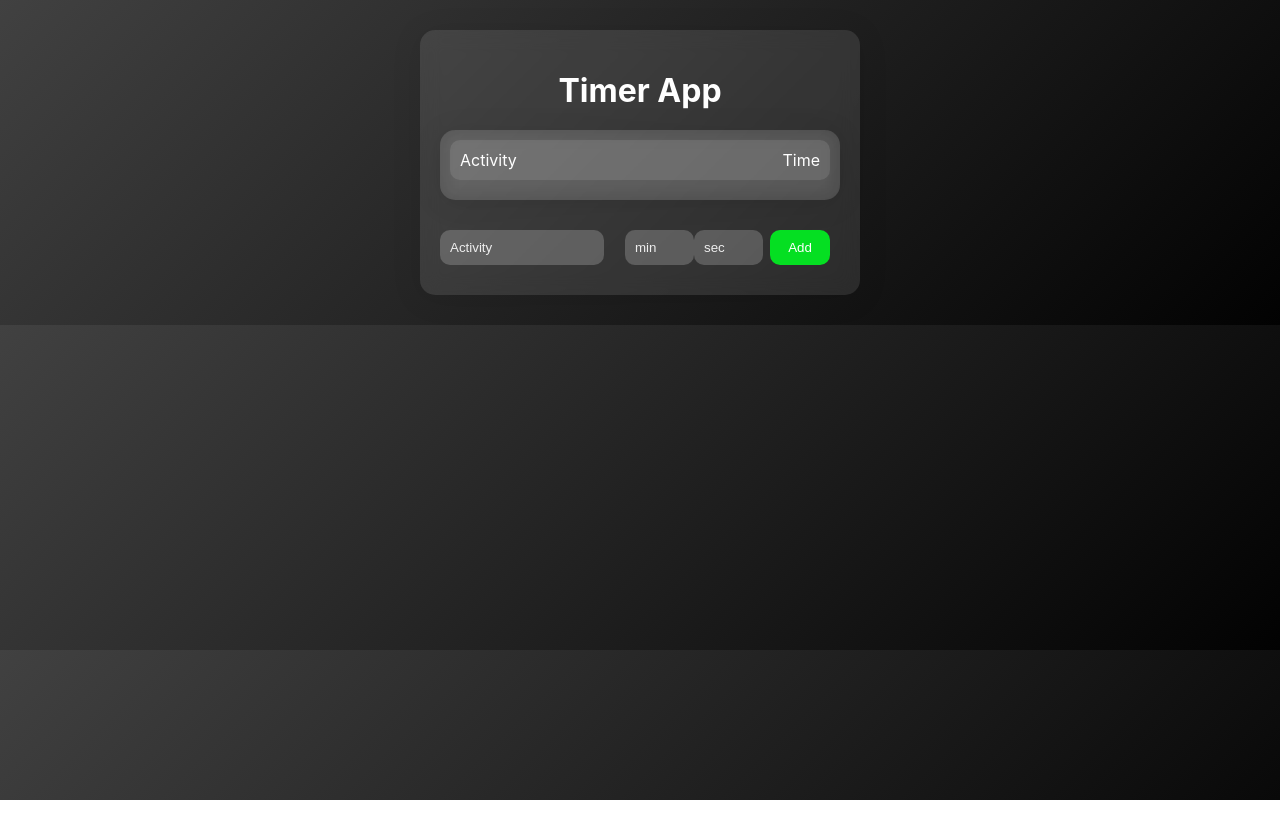
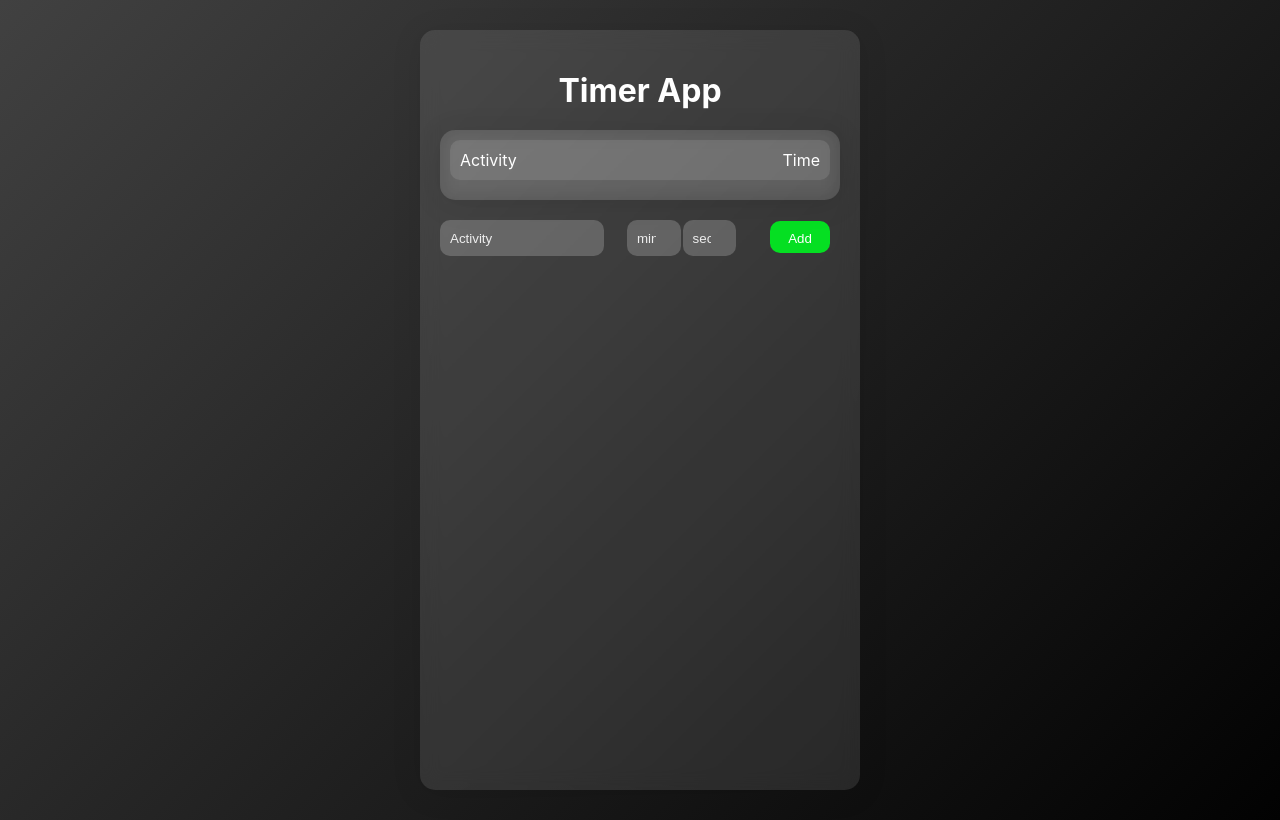
Before and after one commit to sanzay83/timerApp, a React (Create React App) app: page / in a window 1280 px wide. Built offline with nearby package versions, Linux system fonts and the light colour scheme.

Commit message:
adjusted min and sec input

```diff
--- a/src/components/App.css
+++ b/src/components/App.css
@@ -14,7 +14,7 @@ body {
   backdrop-filter: blur(10px);
   -webkit-backdrop-filter: blur(10px);
   padding: 20px;
-  width: 90%;
+  min-height: 90vh;
   max-width: 400px;
   margin: 30px 10px;
 }
@@ -61,6 +61,7 @@ form {
 
 input {
   background: rgba(255, 255, 255, 0.2);
+  height: 1rem;
   border: none;
   border-radius: 10px;
   padding: 10px;
@@ -75,13 +76,13 @@ input::placeholder {
 
 button {
   background: rgba(255, 255, 255, 0.2);
+  height: 2rem;
   border: none;
   border-radius: 10px;
   padding: 10px;
   color: #fff;
   cursor: pointer;
   transition: background 0.3s;
-  margin-top: 10px;
 }
 
 button:hover {
@@ -122,7 +123,8 @@ button:hover {
 }
 
 .add-item-time input {
-  width: 35%;
+  margin-left: 2px;
+  width: 24%;
 }
 
 @media (min-width: 600px) {
```
